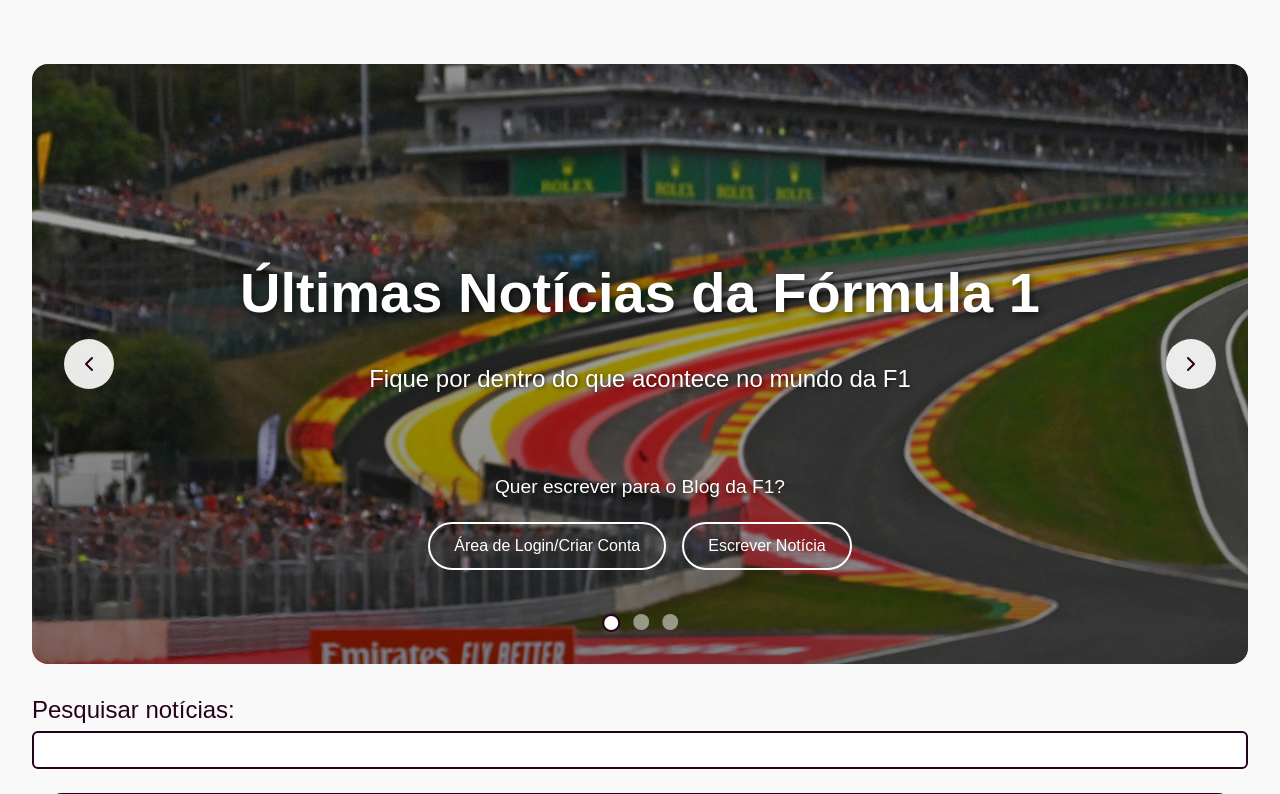
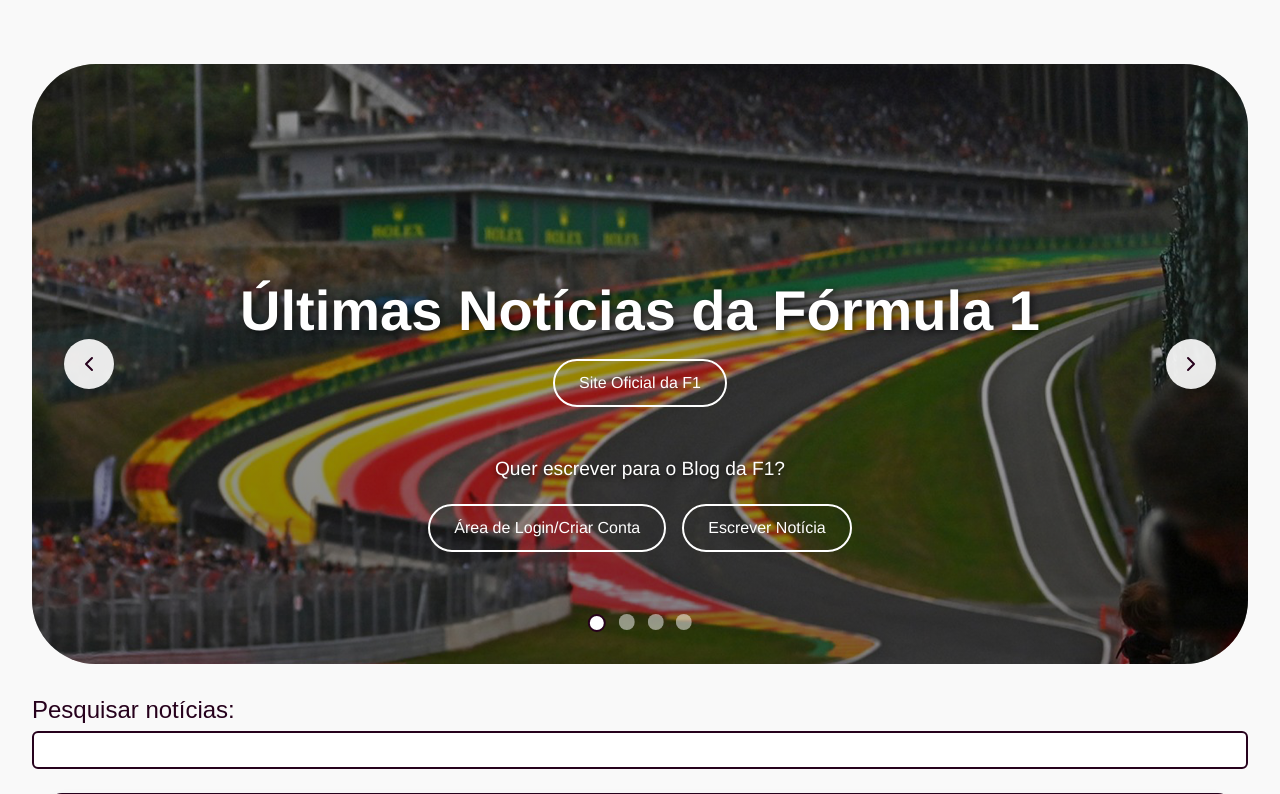
Before and after one commit to felipe-remus/Blog, a PHP site: page / in a window 1280 px wide. Shown: the part 90-884 px from the top of the page. Run offline with PHP 8.4, Linux system fonts and the light colour scheme.

Commit message:
versão 20

```diff
--- a/CSS/slider.css
+++ b/CSS/slider.css
@@ -8,7 +8,7 @@
     height: 600px;
     overflow: hidden;
     margin-bottom: 2rem;
-    border-radius: 1rem;
+    border-radius: 4rem;
 }
 
 .slider-container {
@@ -69,6 +69,7 @@
 }
 
 .slide-content h1 {
+    font-family: 'Franklin Gothic Medium', 'Arial Narrow', Arial, sans-serif;
     font-size: 3.5rem;
     margin-bottom: 1rem;
     text-shadow: 2px 2px 8px rgba(0, 0, 0, 0.7);
@@ -84,6 +85,7 @@
 
 /* Área de colaboradores - SÓ TEXTO */
 .slide .area-colaboradores {
+    font-family: 'Franklin Gothic Medium', 'Arial Narrow', Arial, sans-serif;
     display: flex;
     flex-direction: column;
     align-items: center;
@@ -108,16 +110,16 @@
 }
 
 /* Container dos botões dentro do slider */
-.slide .botoes-colaborador {
+.slide .botoes-slider {
+    font-family: 'Franklin Gothic Medium', 'Arial Narrow', Arial, sans-serif;
     display: flex;
     gap: 1rem;
     justify-content: center;
-    flex-wrap: wrap;
+    align-items: center;
 }
 
 /* Botões sem fundo */
-.botao-login,
-.botao-escrever {
+.botao-slider {
     background: transparent !important;
     border: 2px solid white !important;
     color: white !important;
@@ -129,8 +131,7 @@
     display: inline-block;
 }
 
-.botao-login:hover,
-.botao-escrever:hover {
+.botao-slider:hover {
     background: white !important;
     color: #26011C !important;
 }
@@ -265,12 +266,11 @@
         right: 1rem;
     }
 
-    .botoes-colaborador {
+    .botoes-slider {
         flex-direction: column;
     }
 
-    .botao-login,
-    .botao-escrever {
+    .botao-slider {
         width: 100%;
     }
 }
@@ -289,8 +289,7 @@
         font-size: clamp(0.9rem, 5vw, 1.1rem);
     }
 
-    .botao-login,
-    .botao-escrever {
+    .botao-slider {
         font-size: 0.9rem !important;
         padding: 0.6rem 1rem !important;
     }
--- a/html/slider.html
+++ b/html/slider.html
@@ -1,17 +1,20 @@
 <!-- Slider Hero -->
 <div class="slider-hero">
     <div class="slider-container">
+
         <!-- Slide 1 -->
         <div class="slide active">
-            <div class="slide-background" style="background-image: url('img/Eua-Rouge.png');"></div>
+            <div class="slide-background" style="background-image: url('img/img-Slider/1-Eua-Rouge.png');"></div>
             <div class="slide-content">
                 <h1>Últimas Notícias da Fórmula 1</h1>
-                <p class="slide-subtitle">Fique por dentro do que acontece no mundo da F1</p>
+                <div class="botoes-slider">
+                    <a href="https://www.formula1.com/" class="botao-slider">Site Oficial da F1</a>
+                </div>
                 <div class="area-colaboradores">
                     <p>Quer escrever para o Blog da F1?</p>
-                    <div class="botoes-colaborador">
-                        <a href="login.html" class="botao-login">Área de Login/Criar Conta</a>
-                        <a href="escrever-noticia.html" class="botao-escrever">Escrever Notícia</a>
+                    <div class="botoes-slider">
+                        <a href="login.html" class="botao-slider">Área de Login/Criar Conta</a>
+                        <a href="escrever-noticia.html" class="botao-slider">Escrever Notícia</a>
                     </div>
                 </div>
             </div>
@@ -19,15 +22,17 @@
 
         <!-- Slide 2 -->
         <div class="slide">
-            <div class="slide-background" style="background-image: url('img/Piloto.jpg');"></div>
+            <div class="slide-background" style="background-image: url('/img/img-Slider/1-Piloto.png');"></div>
             <div class="slide-content">
                 <h1>Temporada 2026</h1>
-                <p class="slide-subtitle">Acompanhe todas as noticias da Formula 1</p>
+                <div class="botoes-slider">
+                    <a href="https://www.formula1.com/en/results/2025/drivers" class="botao-slider">Classificação de Pilotos</a>
+                </div>
                 <div class="area-colaboradores">
                     <p>Seja parte da nossa equipe de jornalistas!</p>
-                    <div class="botoes-colaborador">
-                        <a href="login.html" class="botao-login">Fazer Login</a>
-                        <a href="escrever-noticia.html" class="botao-escrever">Publicar Agora</a>
+                    <div class="botoes-slider">
+                        <a href="login.html" class="botao-slider">Fazer Login</a>
+                        <a href="escrever-noticia.html" class="botao-slider">Publicar Agora</a>
                     </div>
                 </div>
             </div>
@@ -35,16 +40,36 @@
 
         <!-- Slide 3 -->
         <div class="slide">
-            <div class="slide-background" style="background-image: url('img/Pit-Stop.png');"></div>
+            <div class="slide-background" style="background-image: url('/img/img-Slider/1-PitStop.png');"></div>
             <div class="slide-content">
                 <h1>Análises e Bastidores</h1>
-                <p class="slide-subtitle">Conteúdo sobre os pilotos e equipes</p>
+                <div class="botoes-slider">
+                    <a href="https://www.formula1.com/en/results/2025/team" class="botao-slider">Classificação de Equipes</a>
+                </div>
                 <div class="area-colaboradores">
                     <p>Compartilhe sua paixão pela F1</p>
-                    <div class="botoes-colaborador">
-                        <a href="login.html" class="botao-login">Criar Conta</a>
-                        <a href="escrever-noticia.html" class="botao-escrever">Começar a Escrever</a>
+                    <div class="botoes-slider">
+                        <a href="login.html" class="botao-slider">Criar Conta</a>
+                        <a href="escrever-noticia.html" class="botao-slider">Começar a Escrever</a>
                     </div>
+                </div>
+            </div>
+        </div>
+    </div>
+
+    <!-- Slide 4 -->
+    <div class="slide">
+        <div class="slide-background" style="background-image: url('/img/img-Slider/1-Senna.png');"></div>
+        <div class="slide-content">
+            <h1>História e Legado de Senna</h1>
+            <div class="botoes-slider">
+                <a href="https://www.formula1.com/en/information/drivers-hall-of-fame-ayrton-senna.FLD7ZtO0nUn7JzLEn5rOJ" class="botao-slider">Conheça a História de Senna</a>
+            </div>
+            <div class="area-colaboradores">
+                <p>Homenageie o tricampeão mundial</p>
+                <div class="botoes-slider">
+                    <a href="login.html" class="botao-slider">Criar Conta</a>
+                    <a href="escrever-noticia.html" class="botao-slider">Escrever sobre Senna</a>
                 </div>
             </div>
         </div>
@@ -67,5 +92,6 @@
         <span class="indicator active" onclick="goToSlide(0)"></span>
         <span class="indicator" onclick="goToSlide(1)"></span>
         <span class="indicator" onclick="goToSlide(2)"></span>
+        <span class="indicator" onclick="goToSlide(3)"></span>
     </div>
 </div>
```
Also changed, not shown: img/Eua-Rouge.png (deleted), img/Moanco.jpg (deleted), img/Piloto.jpg (deleted), img/Pit-Stop.png (deleted), img/Senna.jpg (deleted), img/img-Slider/1-Eua-Rouge.png (added), img/img-Slider/1-Piloto.png (added), 2 other files.
